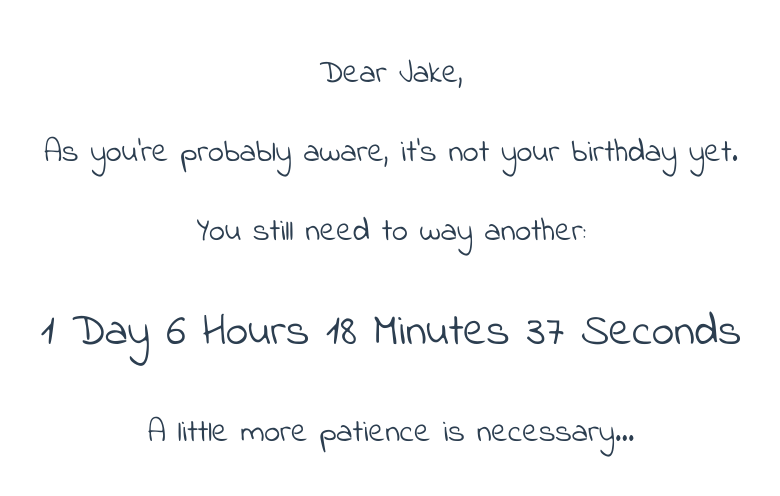
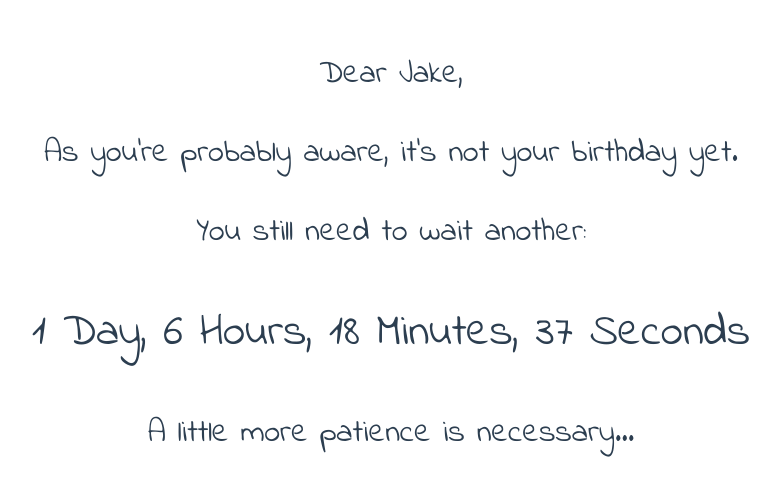
Before and after one commit to samgladstone/jakes-birthday, a Vue app: page / in a window 1280 px wide. Shown: the part 146-642 px from the top of the page, without its empty margins (249-1029 px from the left). Built offline with nearby package versions, Linux system fonts and the light colour scheme.

Commit message:
Fix some spellings

```diff
--- a/src/sections/not-birthday/NotBirthday.vue
+++ b/src/sections/not-birthday/NotBirthday.vue
@@ -2,8 +2,8 @@
     <div>
         <p>Dear Jake,</p>
         <p>As you're probably aware, it's not your birthday yet.</p>
-        <p>You still need to way another:</p>
-        <p style="font-size: 1.4em">{{days}} Day{{plural(days)}} {{hours}} Hour{{plural(hours)}} {{minutes}} Minute{{plural(minutes)}} {{seconds}} Second{{plural(seconds)}}</p>
+        <p>You still need to wait another:</p>
+        <p style="font-size: 1.4em">{{days}} Day{{plural(days)}}, {{hours}} Hour{{plural(hours)}}, {{minutes}} Minute{{plural(minutes)}}, {{seconds}} Second{{plural(seconds)}}</p>
         <p>A little more patience is necessary...</p>
     </div>
 </template>
```
